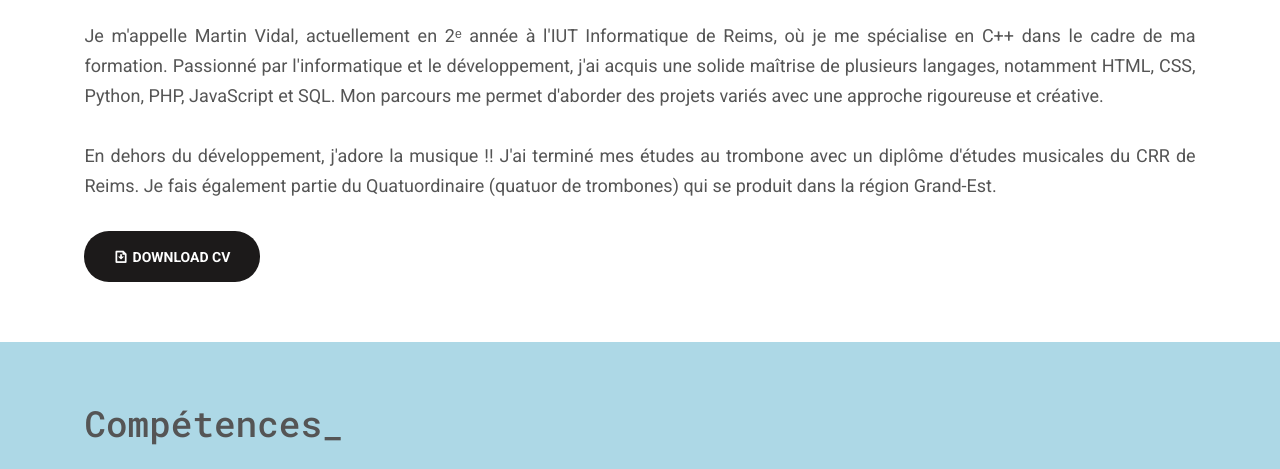
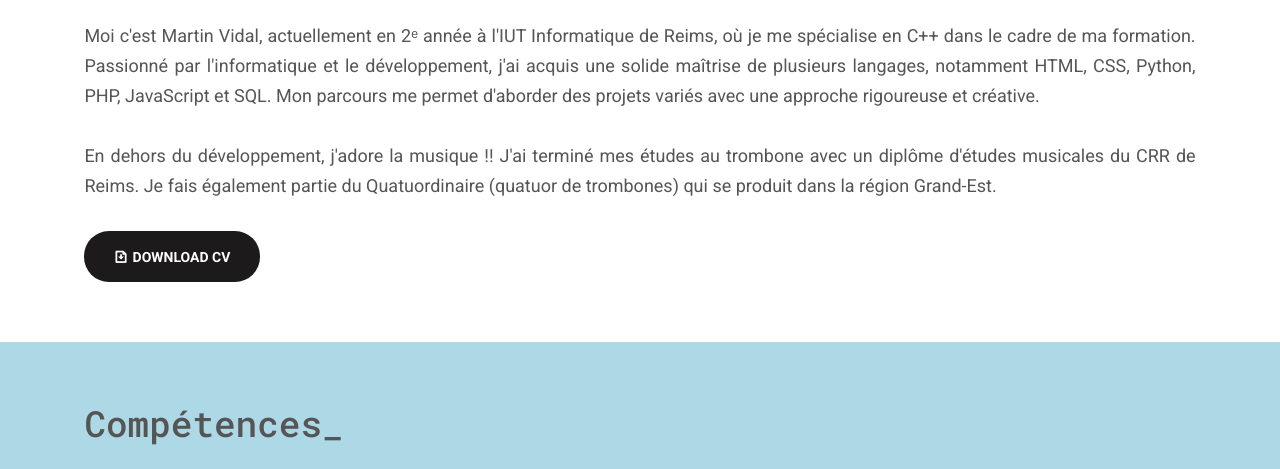
Before and after one commit to MartinVidalDev/martinvidaldev.github.io, a plain HTML site: page index.html in a window 1280 px wide. Shown: the part 631-1100 px from the top of the page. Drawn offline with nearby package versions, Linux system fonts and the light colour scheme.

Commit message:
Modification phrase intro

```diff
--- a/index.html
+++ b/index.html
@@ -85,7 +85,7 @@
                 <h2 class="section__title typewriter">Salut_</h2>
 
                 <p class="hello__details text-lg">
-                    Je m'appelle Martin Vidal, actuellement en 2ᵉ année à l'IUT Informatique de Reims, où je me spécialise en C++
+                    Moi c'est Martin Vidal, actuellement en 2ᵉ année à l'IUT Informatique de Reims, où je me spécialise en C++
                     dans le cadre de ma formation. Passionné par l'informatique et le développement, j'ai acquis une solide maîtrise de plusieurs langages,
                     notamment HTML, CSS, Python, PHP, JavaScript et SQL. Mon parcours me permet d'aborder des projets variés avec une approche rigoureuse
                     et créative.</p>
```
